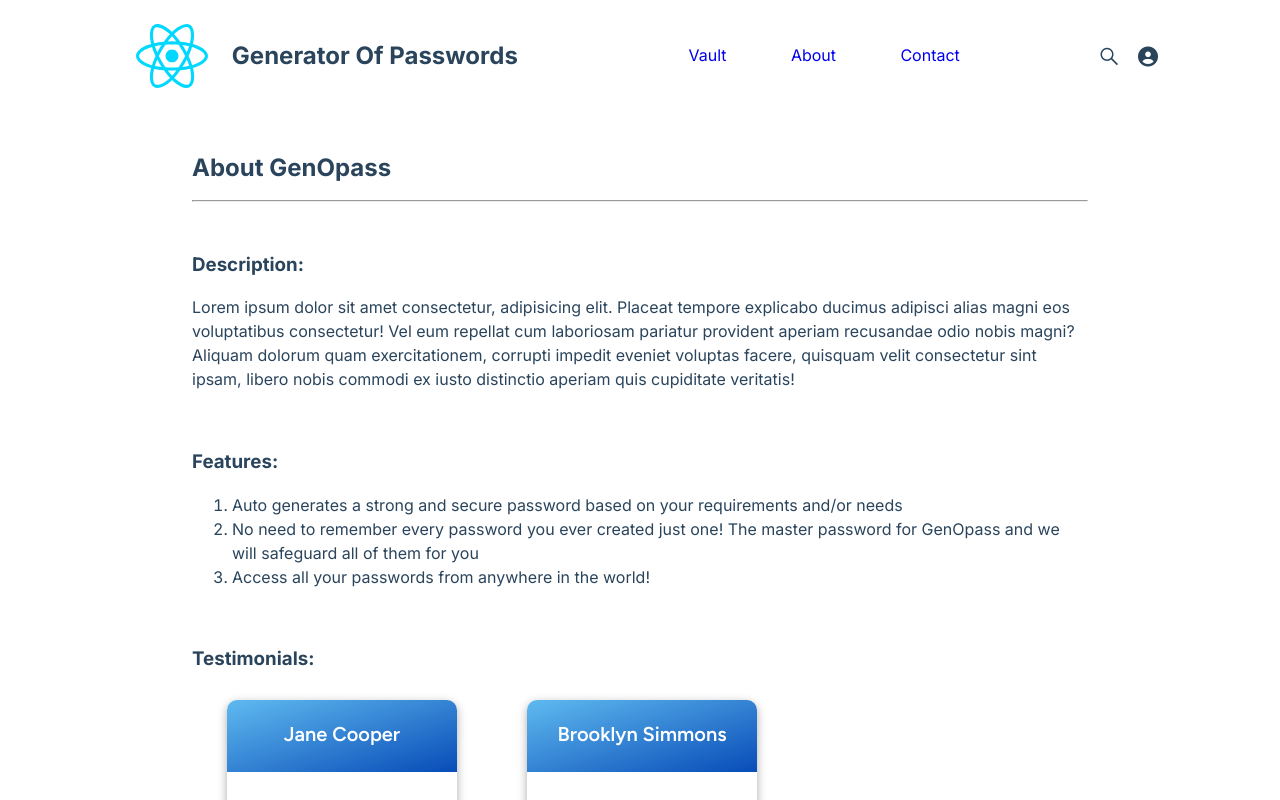
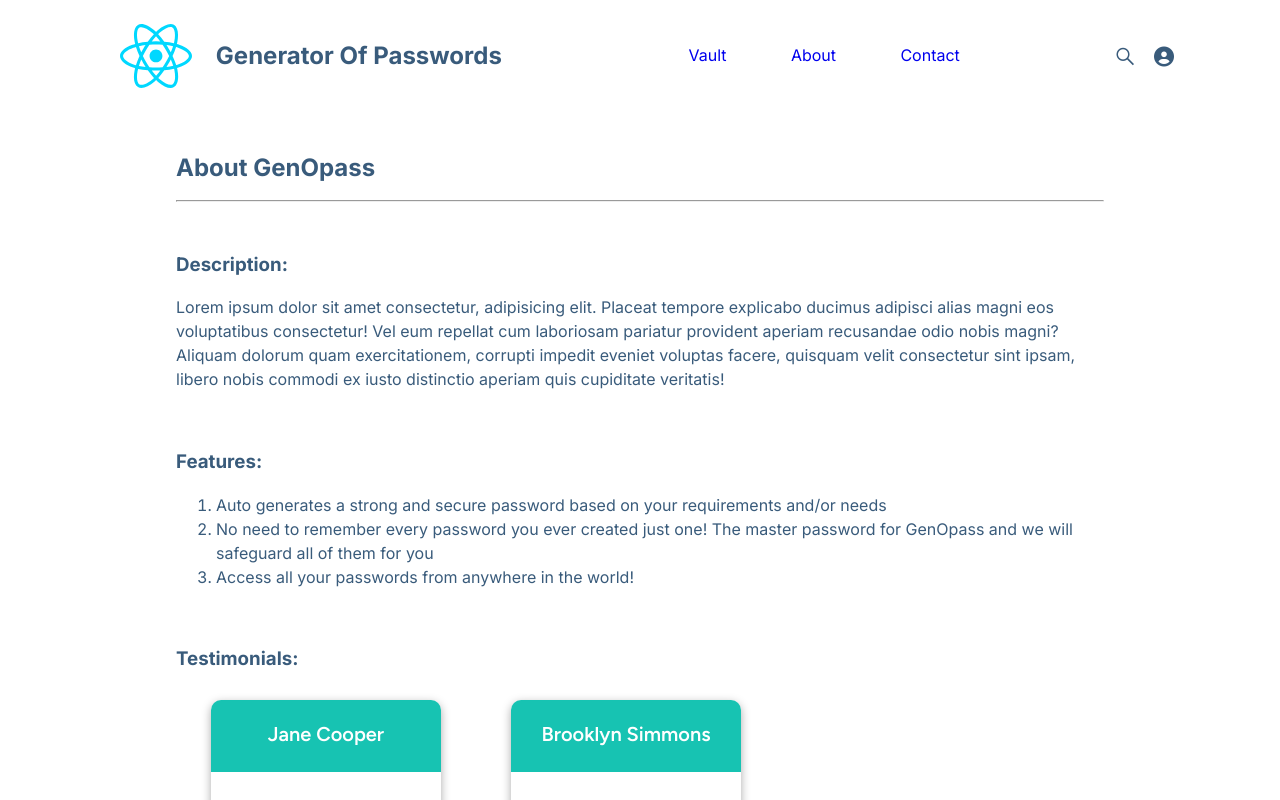
Before and after one commit to ork89/genopass, a React (Vite) app: page /about in a window 1280 px wide. Shown: the top 800 px of the page. Built offline with nearby package versions, Linux system fonts and the light colour scheme.

Commit message:
Minor changes in the UI (style only)

```diff
--- a/src/App.css
+++ b/src/App.css
@@ -1,8 +1,3 @@
-#root {
-  margin: 0 2rem;
-  padding: 0 5rem;
-}
-
 nav {
   display: flex;
   flex-direction: row;
@@ -34,7 +29,7 @@ nav {
 }
 
 .nav--menu > li:hover {
-  border-bottom: 2px solid #00d8ff;
+  border-bottom: 2px solid #17C3B2;
   font-weight: 600;
   cursor: pointer;
 }
@@ -45,7 +40,7 @@ nav > span {
 }
 
 .fa-solid:hover {
-  color: #00d8ff;
+  color: #17C3B2;
 }
 
 .modal {
--- a/src/components/About/TestimonialCard.css
+++ b/src/components/About/TestimonialCard.css
@@ -13,10 +13,10 @@
     font-weight: 600;
     text-align: center;
     color: #FFFFFF;
-    background: #5FBAEF;
-    background: -webkit-linear-gradient(top left, #5FBAEF, #084CB8);
+    background: #17C3B2;
+    /* background: -webkit-linear-gradient(top left, #5FBAEF, #084CB8);
     background: -moz-linear-gradient(top left, #5FBAEF, #084CB8);
-    background: linear-gradient(to bottom right, #5FBAEF, #084CB8);
+    background: linear-gradient(to bottom right, #5FBAEF, #084CB8); */
     margin: 0;
     padding-top: 22px;
     border-top-left-radius: 10px;
--- a/src/components/DataView/DataView.css
+++ b/src/components/DataView/DataView.css
@@ -40,7 +40,7 @@
   }
 
   .modal--submitBtn:focus, .modal--submitBtn:hover {
-    border: 2px solid #61dafbaa;
+    border: 2px solid #17C3B2;
     color:rgb(150, 150, 150);
   }
 
--- a/src/index.css
+++ b/src/index.css
@@ -4,8 +4,11 @@
   line-height: 24px;
   font-weight: 400;
 
+  margin: 0 2rem;
+  padding: 0 4rem;
+
   color-scheme: light dark;
-  color: #2a445c;
+  color: #395b7b;
   background-color: #FFFFFF;
 
   font-synthesis: none;
```
